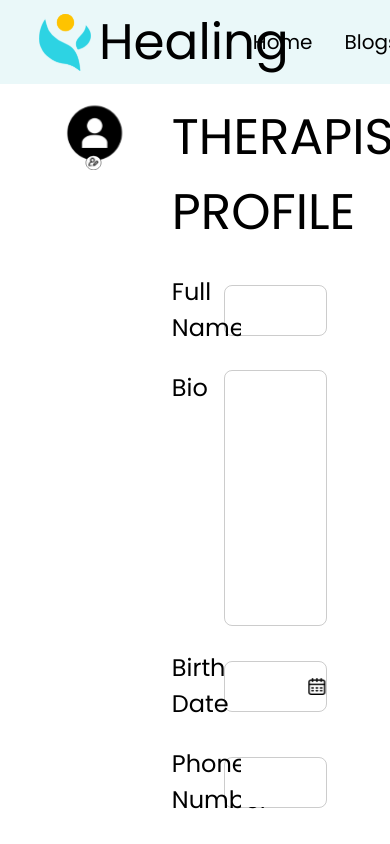
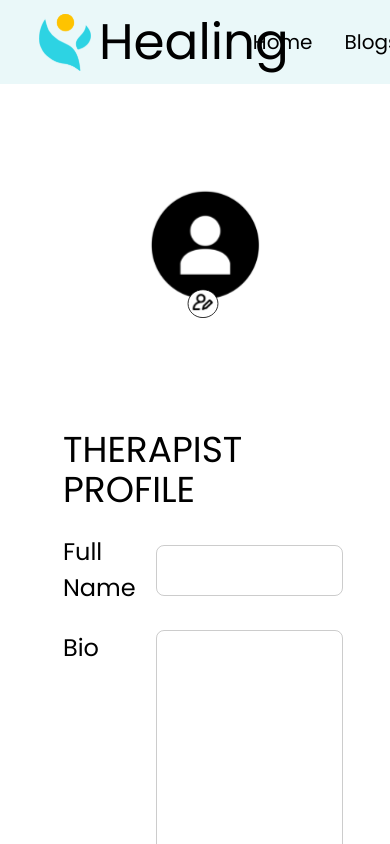
Before and after one commit to AllanSaleh/capstone-project-online-healing, a React (Create React App) app: page / in a window 390 px wide. Shown: the top 844 px of the page. Built offline with nearby package versions, Linux system fonts and the light colour scheme.

Commit message:
added responsiveness to therapist profile info for mobile

```diff
--- a/src/Components/TherapistProfile/ThrapistProfileInfo.jsx
+++ b/src/Components/TherapistProfile/ThrapistProfileInfo.jsx
@@ -4,14 +4,14 @@ import ProfileInputField from '../ProfileInfo/ProfileInputField';
 import BirthDateIcon from './BirthDateIcon.svg';
 
 const TherapistProfile = () => (
-  <div className="flex px-sides pt-navbar h-firstsection">
-    <div className="w-2/5 p-4 mx-2 text-center">
-      <button type="button" className="hover:cursor-pointer">
+  <div className="flex flex-col lg:flex-row px-sides pt-navbar lg:h-firstsection">
+    <div className="w-full lg:w-2/5 p-4 mx-2 text-center">
+      <button type="button" className="hover:cursor-pointer px-20 py-20 lg:py-0 lg:px-10">
         <img src={ProfilePic} alt="profile-pic" />
       </button>
     </div>
-    <div className="w-3/5 p-4 mx-2">
-      <h1 className="text-title uppercase">therapist profile</h1>
+    <div className="w-full lg:w-3/5 p-4 mx-2">
+      <h1 className="text-4xl lg:text-title uppercase">therapist profile</h1>
       <ProfileInputField title="full name" type="text" id="full-name" />
       <div className="flex my-6">
         <div htmlFor="bio" className="text-subtitle capitalize inline-block w-1/3">
```
